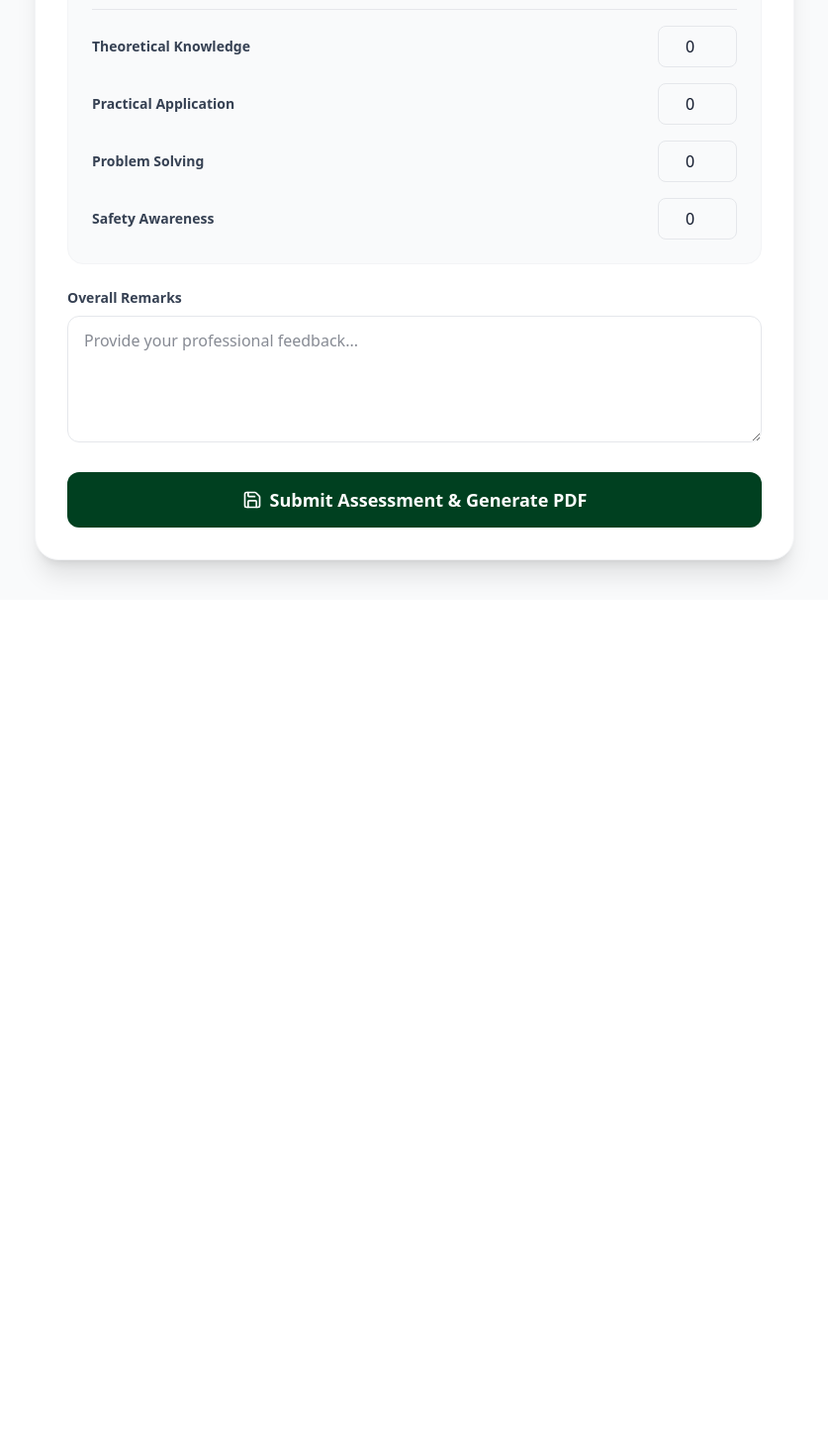
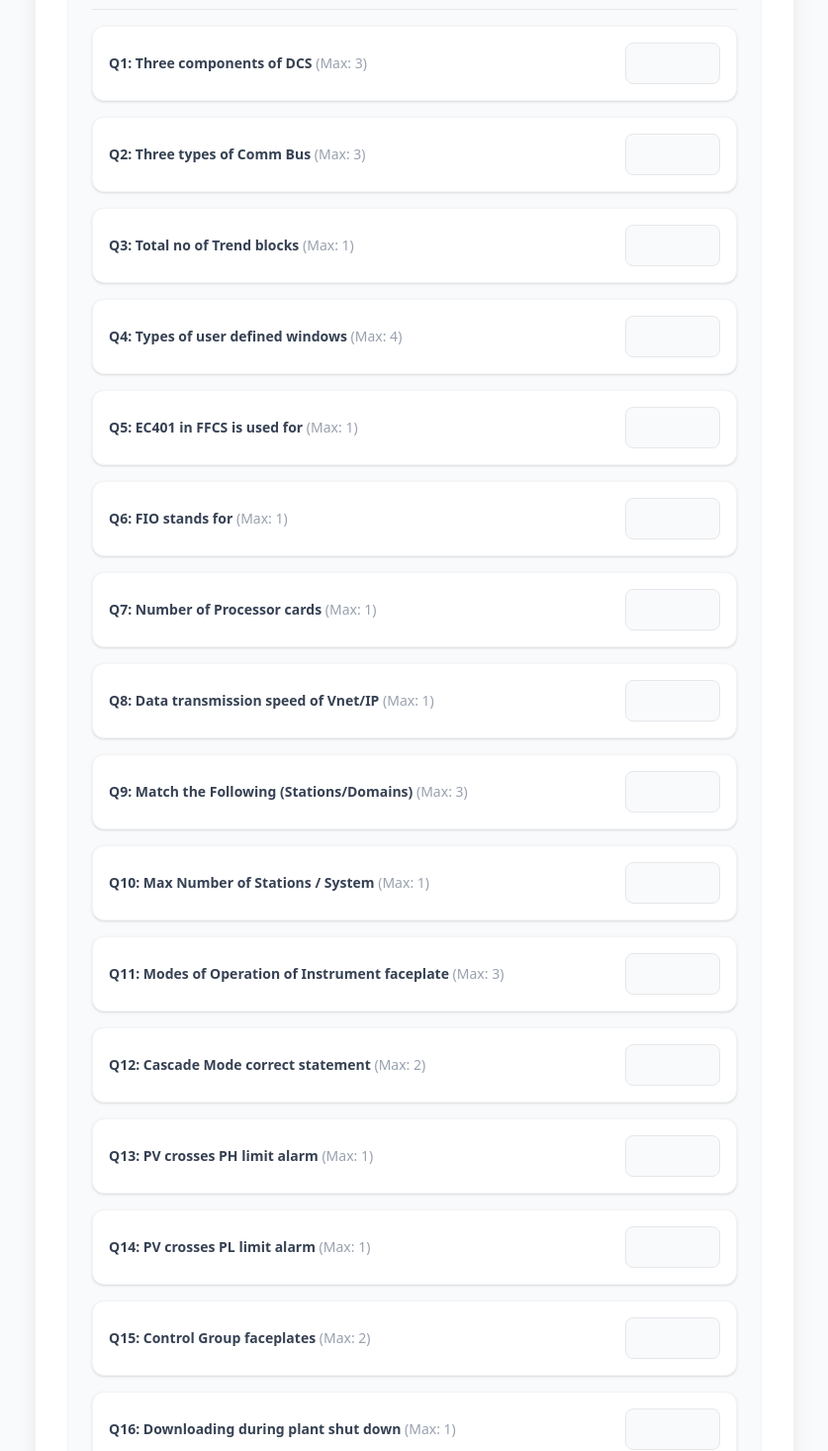
Before and after one commit to prajwalkt/YIL, a Next.js app: page /trainer/assessment/1 in a window 1280 px wide. Shown: the part 225-1691 px from the top of the page at 99% size, without its empty margins (221-1058 px from the left). Before the commit the page ends 831 px from the top, so only its background shows below. Built offline with nearby package versions, Linux system fonts and the light colour scheme.

Commit message:
Fix Vercel cache and trainer assessment

```diff
--- /dev/null
+++ b/app/api/db-fix/route.ts
@@ -0,0 +1,5 @@
+import { NextResponse } from 'next/server';
+
+export async function GET() {
+  return NextResponse.json({ success: true, message: 'Dummy route to fix Vercel cache' });
+}
--- a/app/api/trainer/assessment/route.ts
+++ b/app/api/trainer/assessment/route.ts
@@ -35,31 +35,56 @@ export async function POST(request: NextRequest) {
       totalScore += Number(marks[key]) || 0;
     }
 
-    // Insert into Assessments
-    const req = pool.request();
-    req.input('RegistrationID', enr.RegistrationID);
-    req.input('StudentID', enr.StudentID);
-    req.input('TrainerID', user!.userId);
-    req.input('CourseID', enr.CourseID);
-    req.input('CalendarID', enr.CalendarID);
-    req.input('OverallScore', totalScore);
-    req.input('Remarks', remarks || '');
-    req.input('Status', status || 'COMPLETED');
+    // Check if VPFE assessment already exists
+    const assessmentQuery = await pool.request()
+      .input('CourseID', Number(enr.CourseID))
+      .query(`SELECT AssessmentID, Title FROM Assessments WHERE CourseID = @CourseID AND Title LIKE '%VPFE%'`);
 
-    const assessRes = await req.query(`
-      INSERT INTO Assessments (RegistrationID, StudentID, TrainerID, CourseID, CalendarID, OverallScore, Remarks, Status)
-      OUTPUT INSERTED.AssessmentID
-      VALUES (@RegistrationID, @StudentID, @TrainerID, @CourseID, @CalendarID, @OverallScore, @Remarks, @Status)
-    `);
-    const assessmentId = assessRes.recordset[0].AssessmentID;
+    let assessmentId = assessmentQuery.recordset[0]?.AssessmentID;
 
-    // Insert Responses
-    for (const question in marks) {
+    if (!assessmentId) {
+       const newAsses = await pool.request()
+        .input('CourseID', Number(enr.CourseID))
+        .query(`
+          INSERT INTO Assessments (CourseID, Title, Description, TotalMarks, PassMarks, DurationMinutes, IsActive)
+          OUTPUT INSERTED.AssessmentID
+          VALUES (@CourseID, 'VPFE Assessment', 'Centum VP Fundamental and Engineering', 50, 25, 60, 1)
+        `);
+       assessmentId = newAsses.recordset[0].AssessmentID;
+    }
+
+    const percentage = totalScore * 2;
+    const passed = totalScore >= 25 ? 1 : 0;
+
+    // Insert or Update AssessmentResults
+    const existing = await pool.request()
+      .input('AssessmentID', assessmentId)
+      .input('StudentID', enr.StudentID)
+      .query(`SELECT ResultID FROM AssessmentResults WHERE AssessmentID = @AssessmentID AND StudentID = @StudentID`);
+
+    if (existing.recordset.length > 0) {
+      await pool.request()
+        .input('ResultID', existing.recordset[0].ResultID)
+        .input('Score', totalScore)
+        .input('Percentage', percentage)
+        .input('Passed', passed)
+        .query(`
+          UPDATE AssessmentResults
+          SET Score = @Score, Percentage = @Percentage, Passed = @Passed
+          WHERE ResultID = @ResultID
+        `);
+    } else {
       await pool.request()
         .input('AssessmentID', assessmentId)
-        .input('Question', question)
-        .input('Marks', Number(marks[question]))
-        .query(`INSERT INTO AssessmentResponses (AssessmentID, Question, Marks) VALUES (@AssessmentID, @Question, @Marks)`);
+        .input('StudentID', enr.StudentID)
+        .input('Score', totalScore)
+        .input('TotalMarks', 50)
+        .input('Percentage', percentage)
+        .input('Passed', passed)
+        .query(`
+          INSERT INTO AssessmentResults (AssessmentID, StudentID, Score, TotalMarks, Percentage, Passed, AttemptedAt)
+          VALUES (@AssessmentID, @StudentID, @Score, @TotalMarks, @Percentage, @Passed, GETDATE())
+        `);
     }
 
     // Generate PDF
@@ -99,11 +124,6 @@ export async function POST(request: NextRequest) {
 
     const pdfUrl = `/reports/${fileName}`;
 
-    // Update PDF path in DB
-    await pool.request().input('PDFPath', pdfUrl).input('AssessmentID', assessmentId).query(`
-      UPDATE Assessments SET PDFPath = @PDFPath WHERE AssessmentID = @AssessmentID
-    `);
-
     // Update Enrollment and Registration if COMPLETED
     if (status === 'COMPLETED' || status === 'PASSED') {
       await pool.request()
@@ -111,7 +131,7 @@ export async function POST(request: NextRequest) {
         .input('RegistrationID', enr.RegistrationID)
         .query(`
           UPDATE Enrollments SET Status = 'COMPLETED', ProgressPercent = 100 WHERE EnrollmentID = @EnrollmentID;
-          UPDATE Registrations SET Status = 'COMPLETED' WHERE Id = @RegistrationID;
+          UPDATE LMS_Registrations SET Status = 'COMPLETED' WHERE Id = @RegistrationID;
         `);
     }
 
--- a/app/trainer/assessment/[id]/page.tsx
+++ b/app/trainer/assessment/[id]/page.tsx
@@ -13,11 +13,42 @@ export default function AssessmentForm() {
   const [student, setStudent] = useState<any>(null);
 
   const [marks, setMarks] = useState<Record<string, number>>({
-    'Theoretical Knowledge': 0,
-    'Practical Application': 0,
-    'Problem Solving': 0,
-    'Safety Awareness': 0
+    'Q1: Three components of DCS': 0,
+    'Q2: Three types of Comm Bus': 0,
+    'Q3: Total no of Trend blocks': 0,
+    'Q4: Types of user defined windows': 0,
+    'Q5: EC401 in FFCS is used for': 0,
+    'Q6: FIO stands for': 0,
+    'Q7: Number of Processor cards': 0,
+    'Q8: Data transmission speed of Vnet/IP': 0,
+    'Q9: Match the Following (Stations/Domains)': 0,
+    'Q10: Max Number of Stations / System': 0,
+    'Q11: Modes of Operation of Instrument faceplate': 0,
+    'Q12: Cascade Mode correct statement': 0,
+    'Q13: PV crosses PH limit alarm': 0,
+    'Q14: PV crosses PL limit alarm': 0,
+    'Q15: Control Group faceplates': 0,
+    'Q16: Downloading during plant shut down': 0
   });
+
+  const maxMarks: Record<string, number> = {
+    'Q1: Three components of DCS': 3,
+    'Q2: Three types of Comm Bus': 3,
+    'Q3: Total no of Trend blocks': 1,
+    'Q4: Types of user defined windows': 4,
+    'Q5: EC401 in FFCS is used for': 1,
+    'Q6: FIO stands for': 1,
+    'Q7: Number of Processor cards': 1,
+    'Q8: Data transmission speed of Vnet/IP': 1,
+    'Q9: Match the Following (Stations/Domains)': 3,
+    'Q10: Max Number of Stations / System': 1,
+    'Q11: Modes of Operation of Instrument faceplate': 3,
+    'Q12: Cascade Mode correct statement': 2,
+    'Q13: PV crosses PH limit alarm': 1,
+    'Q14: PV crosses PL limit alarm': 1,
+    'Q15: Control Group faceplates': 2,
+    'Q16: Downloading during plant shut down': 1
+  };
   const [remarks, setRemarks] = useState('');
   const [pdfUrl, setPdfUrl] = useState('');
 
@@ -81,14 +112,14 @@ export default function AssessmentForm() {
               <div className="bg-gray-50 p-6 rounded-2xl border border-gray-100 space-y-4">
                 <h3 className="font-bold text-gray-800 border-b border-gray-200 pb-2">Marks (out of 10)</h3>
                 {Object.keys(marks).map(q => (
-                  <div key={q} className="flex items-center justify-between">
-                    <label className="text-sm font-semibold text-gray-700">{q}</label>
+                  <div key={q} className="flex flex-col md:flex-row md:items-center justify-between gap-4 p-4 bg-white rounded-xl border border-gray-100 shadow-sm">
+                    <label className="text-sm font-semibold text-gray-700 flex-1">{q} <span className="text-gray-400 font-normal">(Max: {maxMarks[q]})</span></label>
                     <input
                       type="number"
-                      min="0" max="10"
-                      value={marks[q]}
+                      min="0" max={maxMarks[q]}
+                      value={marks[q] || ''}
                       onChange={e => setMarks({...marks, [q]: Number(e.target.value)})}
-                      className="w-20 border border-gray-200 rounded-lg px-3 py-2 text-center focus:outline-none focus:ring-2 focus:ring-green-500"
+                      className="w-24 border border-gray-200 rounded-lg px-3 py-2 text-center focus:outline-none focus:ring-2 focus:ring-green-500 bg-gray-50"
                       required
                     />
                   </div>
```
